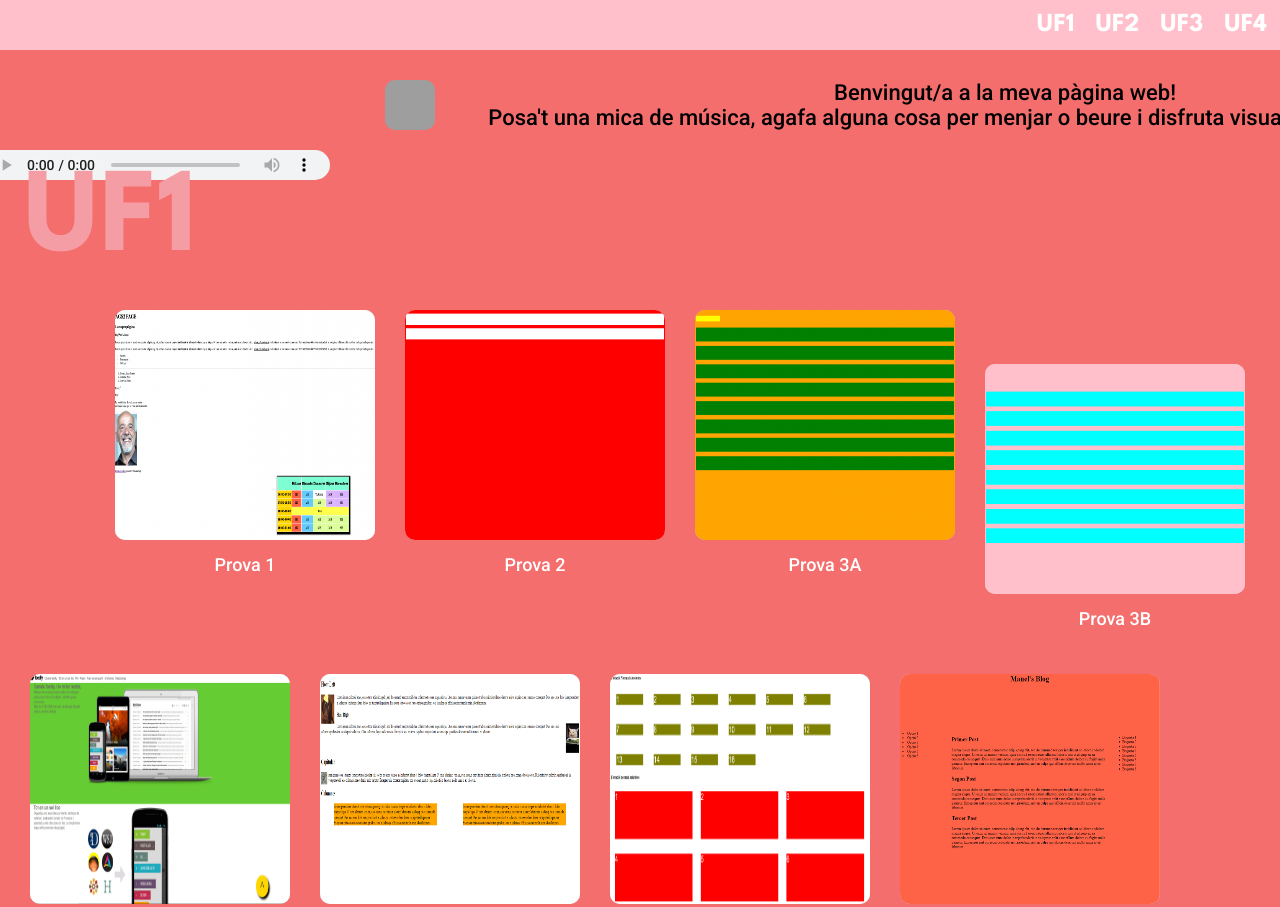
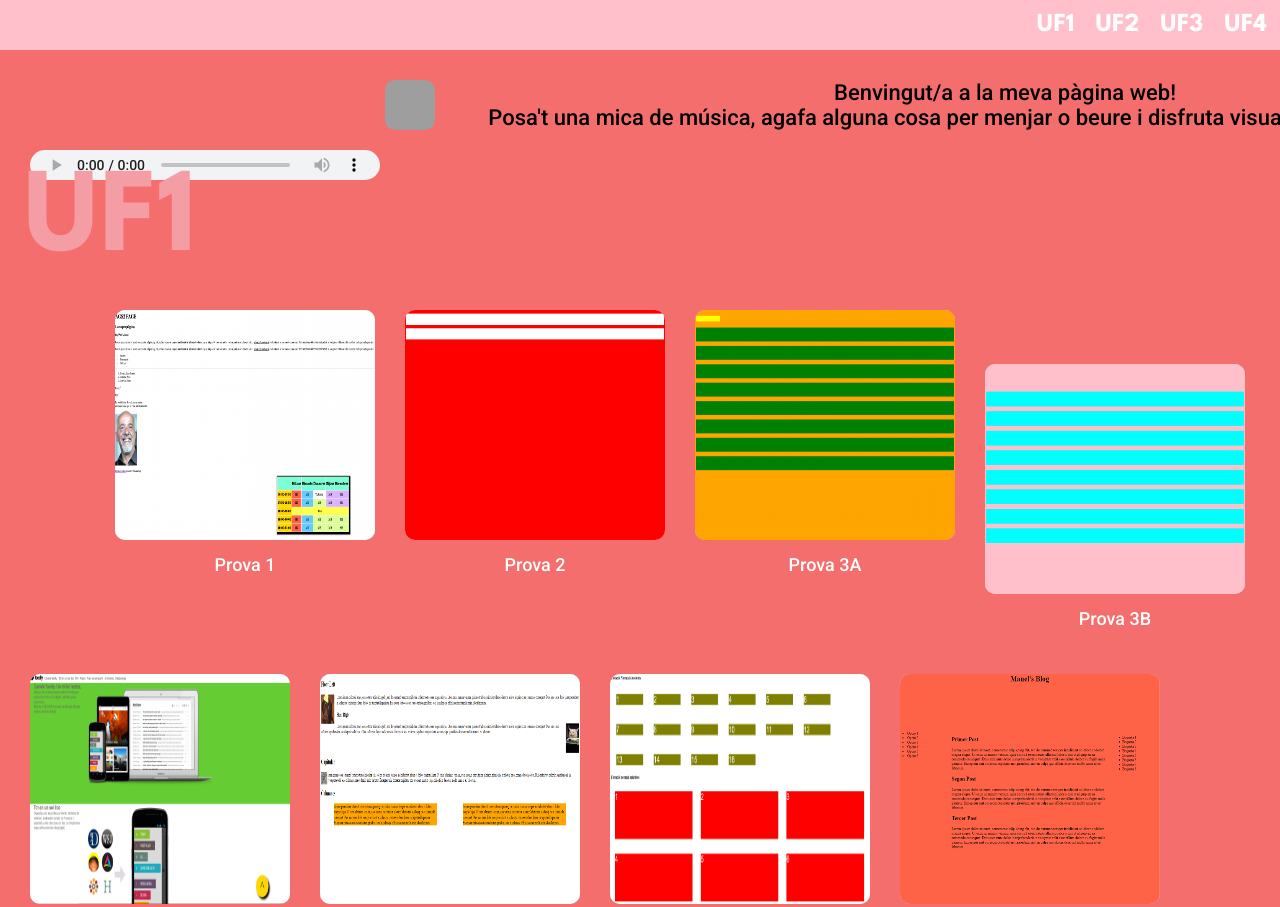
Before and after one commit to mfernandez-ifp/mp08, a plain HTML site: page index.html in a window 1280 px wide. Shown: the top 907 px of the page. Drawn offline with Linux system fonts and the light colour scheme; grey boxes are pictures that could not be loaded.

Commit message:
left ajustat

```diff
--- a/style.css
+++ b/style.css
@@ -101,7 +101,7 @@ float: right;
 margin-top: -60px;
 height: 30px;
 width: 350px;
-left: -950px;
+left: -900px;
 position: relative;
 }
 
```
